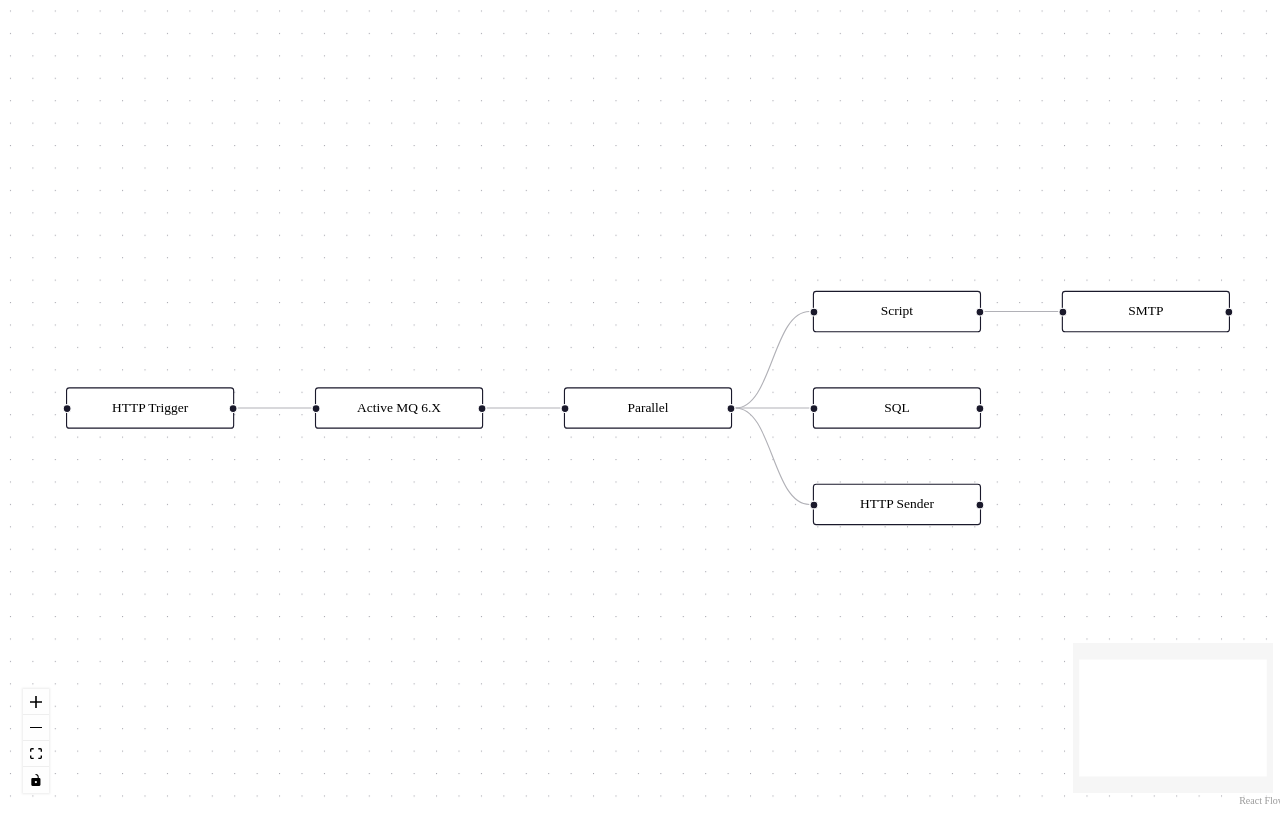
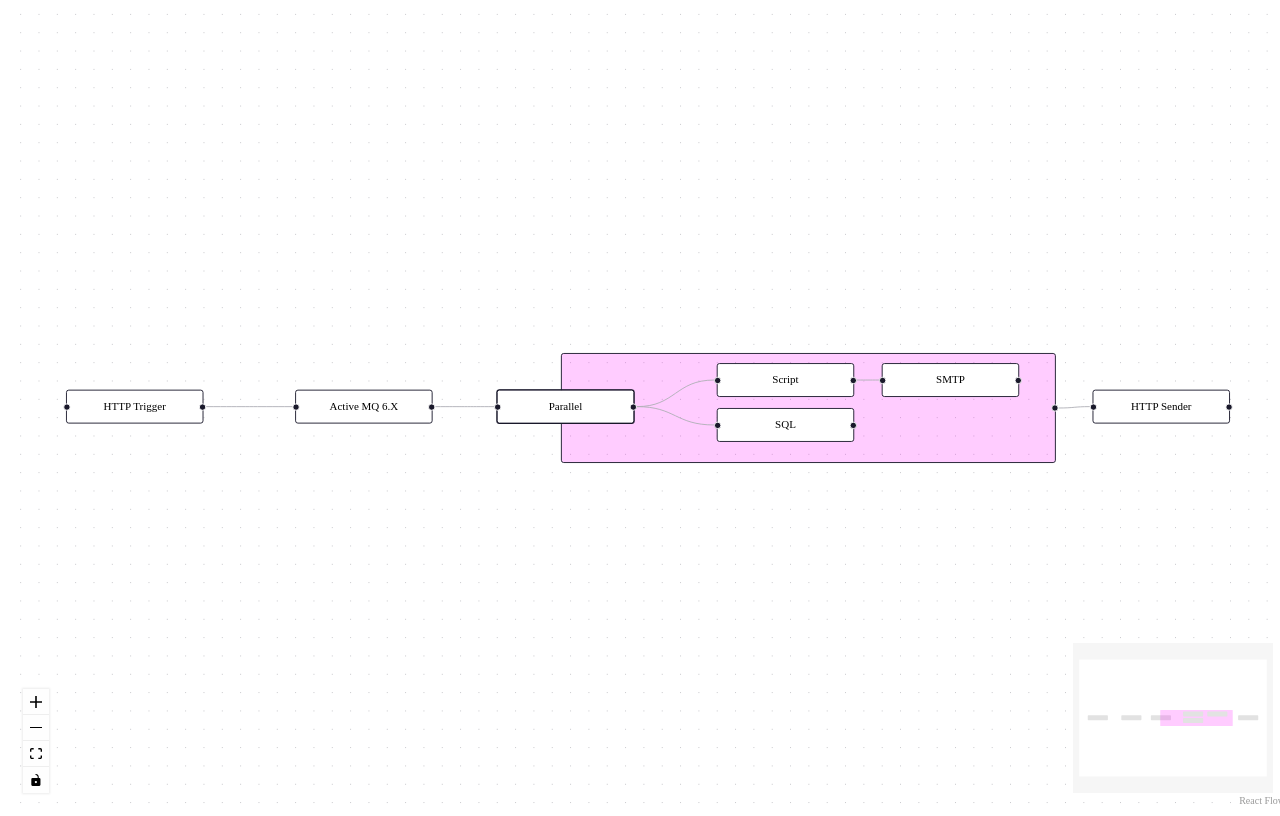
Before and after one commit to cyberBot3000/react_flow_test, a React (Vite) app: page / in a window 1280 px wide. Built offline with nearby package versions, Linux system fonts and the light colour scheme.

Commit message:
added static content

```diff
--- a/src/App.tsx
+++ b/src/App.tsx
@@ -1,27 +1,40 @@
-import { ReactFlow, Background, Controls, MiniMap } from '@xyflow/react'
-import '@xyflow/react/dist/style.css'
-import { nodes as nodesData } from './nodes-data'
-import { processNodesData } from './flow-utils'
+import { ReactFlow, Background, Controls, MiniMap, useEdgesState, useNodesState, type NodeChange } from '@xyflow/react';
+import '@xyflow/react/dist/style.css';
+import { nodes as initialNodes, edges as initialEdges } from './initial-nodes';
+import { useEffect, useCallback } from 'react';
+import { ResizableNode } from './ResizableNode';
 
-const { nodes, edges } = processNodesData(nodesData)
+const nodeTypes = {
+  ResizableNode: ResizableNode,
+};
 
 function App() {
+  const [nodes, setNodes, onNodesChange] = useNodesState(initialNodes);
+  const [edges, setEdges, onEdgesChange] = useEdgesState(initialEdges);
+
+  useEffect(() => {
+    console.log('Nodes state:', nodes);
+  }, [nodes]);
+
   return (
     <div style={{ width: '100vw', height: '100vh' }}>
       <ReactFlow
         nodes={nodes}
         edges={edges}
-        nodesDraggable={false}
+        //nodesDraggable={false}
         nodesConnectable={false}
         elementsSelectable={true}
+        onNodesChange={onNodesChange}
+        onEdgesChange={onEdgesChange}
         fitView
+        nodeTypes={nodeTypes}
       >
         <Background />
         <Controls />
         <MiniMap />
       </ReactFlow>
     </div>
-  )
+  );
 }
 
-export default App
+export default App;
--- /dev/null
+++ b/src/ResizableNode.tsx
@@ -0,0 +1,13 @@
+import { Handle, Position, NodeResizer } from '@xyflow/react';
+import { memo } from 'react';
+
+export const ResizableNode = memo(({ data }: { data: { label: string } }) => {
+  return (
+    <>
+      <NodeResizer minWidth={100} minHeight={30} />
+      <Handle type="target" position={Position.Left} />
+      <div style={{ padding: 10 }}>{data.label}</div>
+      <Handle type="source" position={Position.Right} />
+    </>
+  );
+});
--- a/src/flow-utils.ts
+++ /dev/null
@@ -1,82 +0,0 @@
-import dagre from 'dagre'
-import { type Node as FlowNode, type Edge, Position } from '@xyflow/react'
-import type { Node } from './nodes-data'
-
-const NODE_WIDTH = 172
-const NODE_HEIGHT = 36
-
-type ProcessedData = {
-  nodes: FlowNode[]
-  edges: Edge[]
-}
-
-export const processNodesData = (nodesData: Node[]): ProcessedData => {
-  const flowNodes: FlowNode[] = []
-  const flowEdges: Edge[] = []
-  const dagreGraph = new dagre.graphlib.Graph()
-
-  dagreGraph.setDefaultEdgeLabel(() => ({}))
-  dagreGraph.setGraph({ rankdir: 'LR' })
-
-  const processNode = (
-    node: Node,
-    parentId: string | null = null,
-    level: number = 0
-  ) => {
-    dagreGraph.setNode(node.id, { width: NODE_WIDTH, height: NODE_HEIGHT })
-
-    flowNodes.push({
-      id: node.id,
-      type: 'default',
-      data: { label: node.name },
-      position: { x: 0, y: 0 },
-      targetPosition: Position.Left,
-      sourcePosition: Position.Right,
-      draggable: false,
-    })
-
-    if (parentId) {
-      const edgeId = `${parentId}-${node.id}`
-      flowEdges.push({
-        id: edgeId,
-        source: parentId,
-        target: node.id,
-      })
-      dagreGraph.setEdge(parentId, node.id)
-    }
-
-    if (node.children.length > 0) {
-      node.children.forEach((childrenGroup) => {
-        childrenGroup.forEach((child, index) => {
-          if (index === 0) {
-            processNode(child, node.id, level + 1)
-          } else {
-            const previousChild = childrenGroup[index - 1]
-            processNode(child, previousChild.id, level + 1)
-          }
-        })
-      })
-    }
-  }
-
-  nodesData.forEach((node, index) => {
-    if (index === 0) {
-      processNode(node)
-    } else {
-      const previousNode = nodesData[index - 1]
-      processNode(node, previousNode.id)
-    }
-  })
-
-  dagre.layout(dagreGraph)
-
-  flowNodes.forEach((node) => {
-    const nodeWithPosition = dagreGraph.node(node.id)
-    node.position = {
-      x: nodeWithPosition.x - NODE_WIDTH / 2,
-      y: nodeWithPosition.y - NODE_HEIGHT / 2,
-    }
-  })
-
-  return { nodes: flowNodes, edges: flowEdges }
-}
--- /dev/null
+++ b/src/initial-nodes.ts
@@ -0,0 +1,193 @@
+import { type Node as FlowNode, type Edge, Position } from '@xyflow/react';
+
+export const nodes: FlowNode[] = [
+  {
+    id: 'http-trigger',
+    type: 'default',
+    data: {
+      label: 'HTTP Trigger',
+    },
+    position: {
+      x: 0,
+      y: 0,
+    },
+    targetPosition: Position.Left,
+    sourcePosition: Position.Right,
+    measured: {
+      width: 150,
+      height: 40,
+    },
+  },
+  {
+    id: 'active-mq',
+    type: 'default',
+    data: {
+      label: 'Active MQ 6.X',
+    },
+    position: {
+      x: 250,
+      y: 0,
+    },
+    targetPosition: Position.Left,
+    sourcePosition: Position.Right,
+    measured: {
+      width: 150,
+      height: 40,
+    },
+  },
+  {
+    id: 'parallel',
+    type: 'default',
+    data: {
+      label: 'Parallel',
+    },
+    position: {
+      x: 470,
+      y: 0,
+    },
+    targetPosition: Position.Left,
+    sourcePosition: Position.Right,
+    measured: {
+      width: 150,
+      height: 40,
+    },
+    selected: true,
+    dragging: false,
+  },
+  {
+    id: 'parallel-group',
+    data: {
+      label: '',
+    },
+    position: {
+      x: 540,
+      y: -40,
+    },
+    type: 'input',
+    sourcePosition: Position.Right,
+    style: {
+      backgroundColor: 'rgba(255, 0, 255, 0.2)',
+      height: 40 + 40 + 30*3,
+      width: 270,
+    },
+    measured: {
+      width: 540,
+      height: 120,
+    },
+    selected: false,
+    dragging: false,
+    width: 540,
+    height: 120,
+    resizing: false,
+  },
+  {
+    id: 'script',
+    type: 'default',
+    data: {
+      label: 'Script',
+    },
+    position: {
+      x: 170,
+      y: 11,
+    },
+    targetPosition: Position.Left,
+    sourcePosition: Position.Right,
+    parentId: 'parallel-group',
+    measured: {
+      width: 150,
+      height: 40,
+    },
+    selected: false,
+    dragging: false,
+  },
+  {
+    id: 'smtp',
+    type: 'default',
+    data: {
+      label: 'SMTP',
+    },
+    position: {
+      x: 350,
+      y: 11,
+    },
+    targetPosition: Position.Left,
+    sourcePosition: Position.Right,
+    parentId: 'parallel-group',
+    measured: {
+      width: 150,
+      height: 40,
+    },
+    selected: false,
+    dragging: false,
+  },
+  {
+    id: 'sql',
+    type: 'default',
+    data: {
+      label: 'SQL',
+    },
+    position: {
+      x: 170,
+      y: 60,
+    },
+    sourcePosition: Position.Right,
+    targetPosition: Position.Left,
+    parentId: 'parallel-group',
+    measured: {
+      width: 150,
+      height: 40,
+    },
+    selected: false,
+    dragging: false,
+  },
+  {
+    id: 'http-sender',
+    type: 'default',
+    data: {
+      label: 'HTTP Sender',
+    },
+    position: {
+      x: 1120,
+      y: 0,
+    },
+    targetPosition: Position.Left,
+    sourcePosition: Position.Right,
+    measured: {
+      width: 150,
+      height: 40,
+    },
+  },
+];
+
+export const edges: Edge[] = [
+  {
+    id: 'http-trigger-active-mq',
+    source: 'http-trigger',
+    target: 'active-mq',
+  },
+  {
+    id: 'active-mq-parallel',
+    source: 'active-mq',
+    target: 'parallel',
+  },
+  {
+    id: 'parallel-script',
+    source: 'parallel',
+    target: 'script',
+  },
+  {
+    id: 'script-smtp',
+    source: 'script',
+    target: 'smtp',
+  },
+  {
+    id: 'parallel-sql',
+    source: 'parallel',
+    target: 'sql',
+  },
+  {
+    id: 'parallel-http-sender',
+    source: 'parallel-group',
+    target: 'http-sender',
+  },
+];
```
Also changed, not shown: src/GroupNode.tsx (added, +35 -0 lines).
